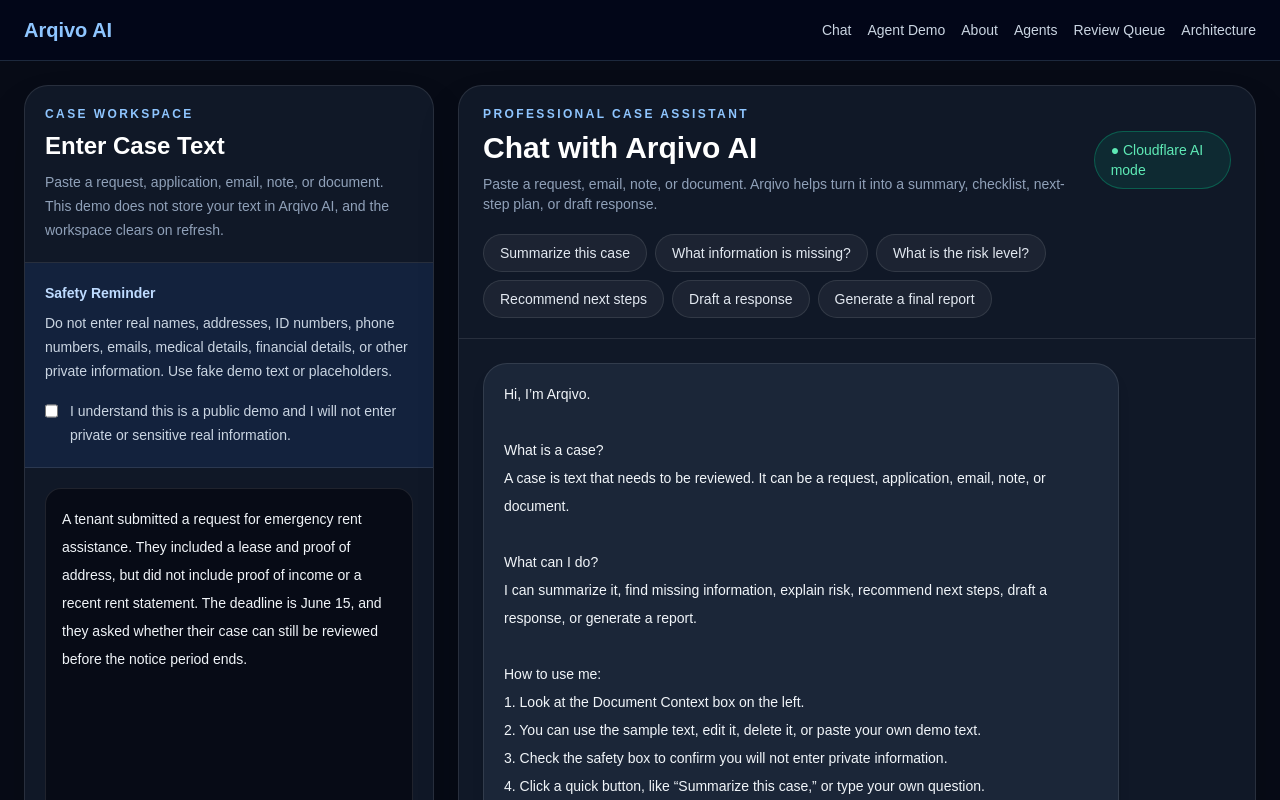
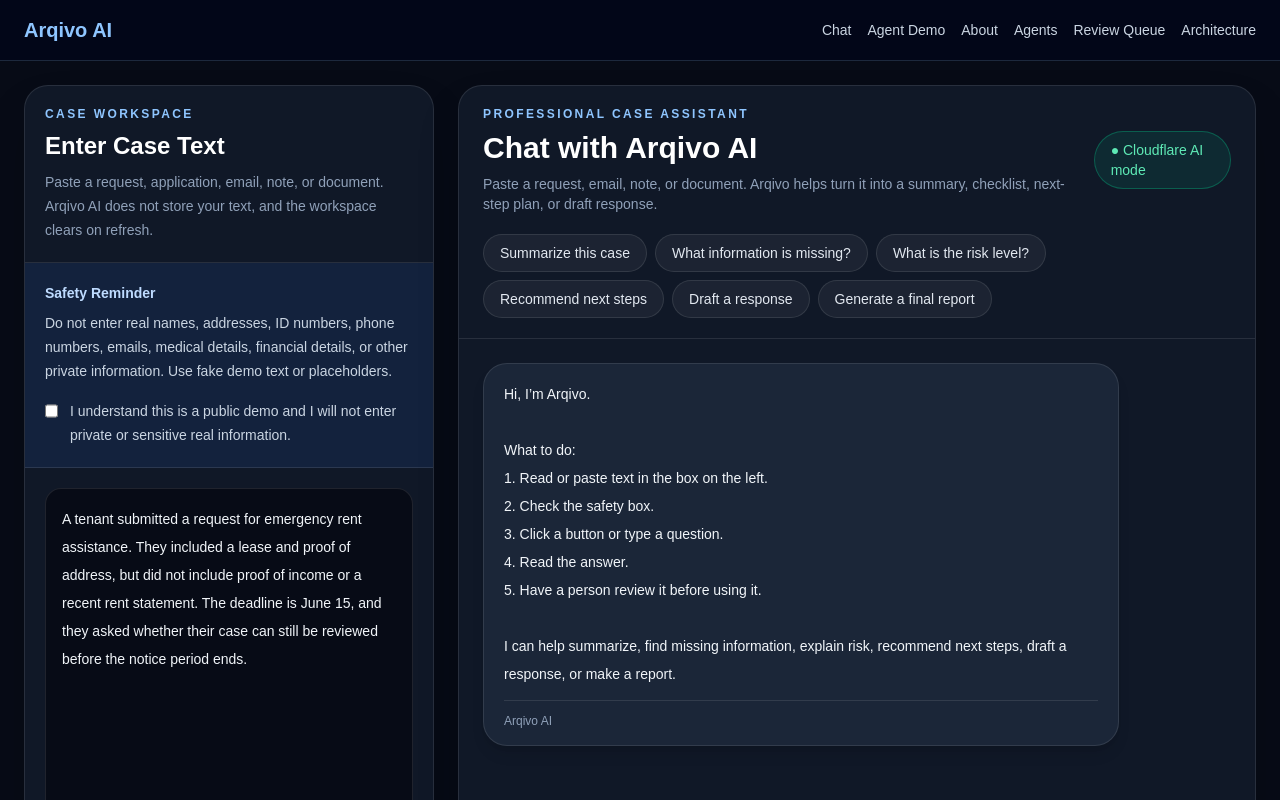
Before and after one commit to WilliamASC22/arqivo-ai, a Next.js app in the folder frontend/: page / in a window 1280 px wide. Shown: the top 800 px of the page. Built offline with nearby package versions, Linux system fonts and the light colour scheme; no server answers.

Commit message:
Simplify chatbot directions

```diff
--- a/frontend/app/page.tsx
+++ b/frontend/app/page.tsx
@@ -61,7 +61,7 @@
     {
       role: "assistant",
       content:
-        "Hi, I’m Arqivo.\n\nWhat is a case?\nA case is text that needs to be reviewed. It can be a request, application, email, note, or document.\n\nWhat can I do?\nI can summarize it, find missing information, explain risk, recommend next steps, draft a response, or generate a report.\n\nHow to use me:\n1. Look at the Document Context box on the left.\n2. You can use the sample text, edit it, delete it, or paste your own demo text.\n3. Check the safety box to confirm you will not enter private information.\n4. Click a quick button, like “Summarize this case,” or type your own question.\n5. Read my answer and have a person review it before using it.",
+        "Hi, I’m Arqivo.\n\nWhat to do:\n1. Read or paste text in the box on the left.\n2. Check the safety box.\n3. Click a button or type a question.\n4. Read the answer.\n5. Have a person review it before using it.\n\nI can help summarize, find missing information, explain risk, recommend next steps, draft a response, or make a report.",
       source: "Arqivo AI",
     },
   ]);
@@ -85,7 +85,7 @@
         {
           role: "assistant",
           content:
-            "Before using this demo, please check the safety box on the left. This confirms that you understand not to enter private or sensitive real information. The text is sent to Cloudflare Workers AI for processing, but Arqivo AI does not store it.",
+            "Please check the safety box on the left first. This means you understand not to enter private real information.",
           source: "Safety Check",
         },
       ]);
@@ -99,7 +99,7 @@
         {
           role: "assistant",
           content:
-            "This case text may contain sensitive information, such as an email, phone number, ID number, or similar personal data. Please remove or replace real private details with fake placeholders before sending it.",
+            "This text may contain private information. Please remove real names, emails, phone numbers, ID numbers, or other private details before sending.",
           source: "Safety Check",
         },
       ]);
@@ -192,7 +192,7 @@
       {
         role: "assistant",
         content:
-          "Workspace cleared.\n\nHow to start again:\n1. Paste demo text in the Document Context box on the left.\n2. Check the safety box if you have not already.\n3. Click a quick button or type your own question.\n4. Read the answer and have a person review it before using it.",
+          "Workspace cleared.\n\nTo start again:\n1. Paste text in the box on the left.\n2. Check the safety box.\n3. Click a button or type a question.",
         source: "Arqivo AI",
       },
     ]);
@@ -207,7 +207,7 @@
       {
         role: "assistant",
         content:
-          "A new sample case has been loaded.\n\nHow to use this sample:\n1. Read the sample in the Document Context box on the left.\n2. You can keep it as-is or edit it.\n3. Check the safety box if you have not already.\n4. Click a quick button or type your own question.\n5. Read Arqivo’s answer and have a person review it before using it.",
+          "A new sample is ready.\n\nTo use it:\n1. Read the text on the left.\n2. Check the safety box.\n3. Click a button or type a question.",
         source: "Arqivo AI",
       },
     ]);
@@ -225,9 +225,8 @@
             <h1 className="mt-2 text-2xl font-bold">Enter Case Text</h1>
 
             <p className="mt-2 text-sm leading-6 text-slate-400">
-              Paste a request, application, email, note, or document. This demo
-              does not store your text in Arqivo AI, and the workspace clears on
-              refresh.
+              Paste a request, application, email, note, or document. Arqivo AI
+              does not store your text, and the workspace clears on refresh.
             </p>
           </div>
 
@@ -268,7 +267,7 @@
             <textarea
               value={caseText}
               onChange={(event) => setCaseText(event.target.value)}
-              placeholder="Example: A client submitted a request for rent assistance. They included proof of address but did not include proof of income..."
+              placeholder="Paste demo case text here..."
               className="min-h-[390px] flex-1 resize-none rounded-2xl border border-white/10 bg-[#070b16] p-4 text-sm leading-7 text-slate-100 outline-none transition placeholder:text-slate-600 focus:border-blue-400"
             />
 
```
